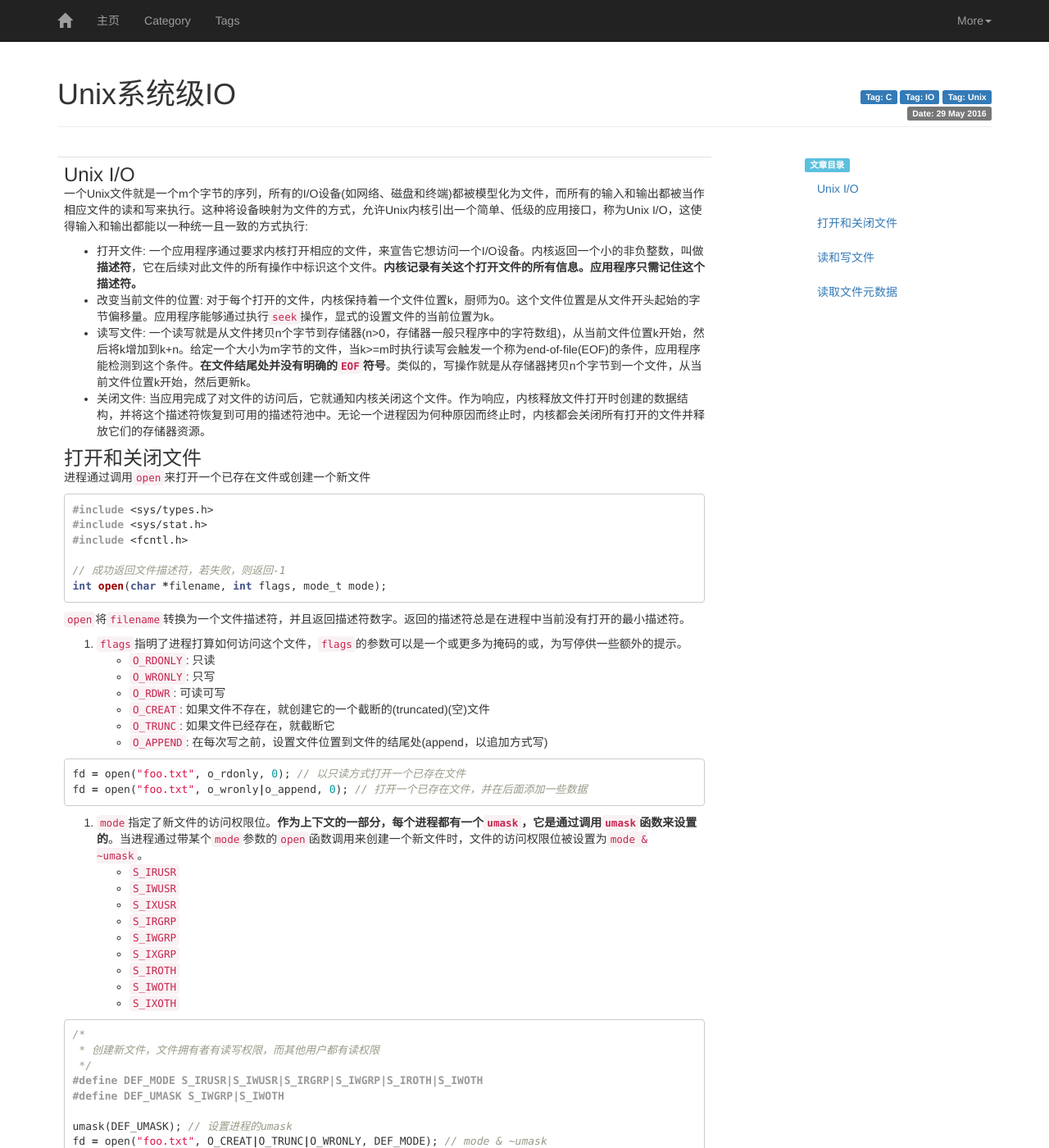
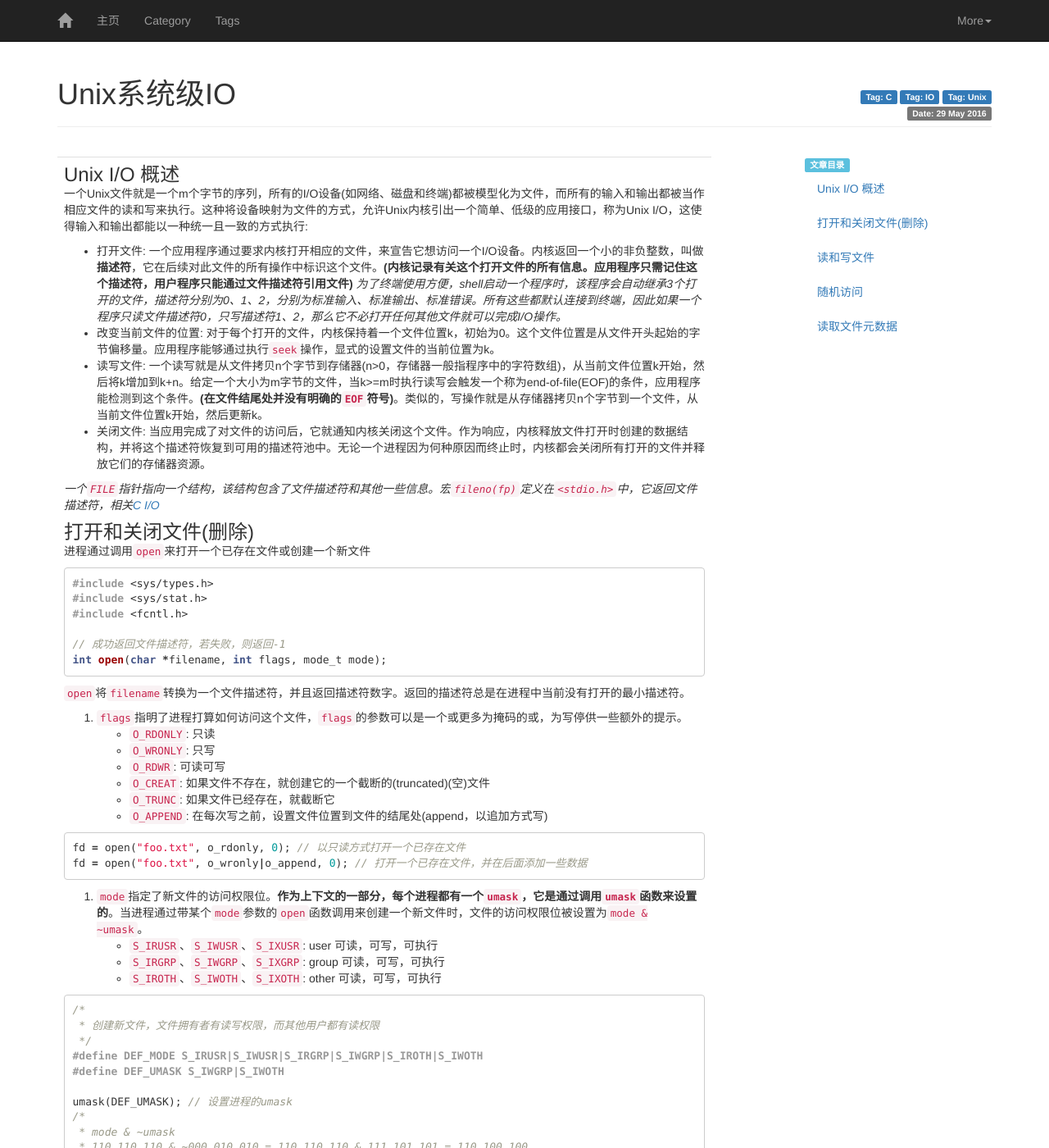
Before and after one commit to mapan1984/mapan1984.github.io, a Jekyll site: the page built from _posts/system/2016-05-29-Unix系统级IO.md, in a window 1280 px wide and 1400 px high. Shown: the whole window at 82% size. Built offline with Jekyll 4.4.1, drawn with Linux system fonts in a browser that asks for light colours; comment, search, counter and statistics services are not loaded; some of the changed text lies outside the part shown.

Commit message:
fix Unix i/o

````diff
--- a/_includes/posts-list.html
+++ b/_includes/posts-list.html
@@ -1,4 +1,3 @@
-<div class="container">
 <ul class="posts">
   {% for post in paginator.posts %}
   <li class="post">
@@ -12,4 +11,3 @@
   {% endfor %}
 </ul>
 {% include paginator.html %}
-</div>
--- a/_includes/profile.html
+++ b/_includes/profile.html
@@ -1,4 +1,3 @@
-<div class="container" style="margin-top:30px;">
 <div class="profile">
   <div class="row">
     <div class="col-md-3">
@@ -29,4 +28,3 @@
     </div>
   </div>
 </div>
-</div>
--- a/_posts/system/2016-05-29-Unix系统级IO.md
+++ b/_posts/system/2016-05-29-Unix系统级IO.md
@@ -4,16 +4,19 @@ categories: [System]
 tags: [C, IO, Unix]
 ---
 
-### Unix I/O
+### Unix I/O 概述
 
 一个Unix文件就是一个m个字节的序列，所有的I/O设备(如网络、磁盘和终端)都被模型化为文件，而所有的输入和输出都被当作相应文件的读和写来执行。这种将设备映射为文件的方式，允许Unix内核引出一个简单、低级的应用接口，称为Unix I/O，这使得输入和输出都能以一种统一且一致的方式执行:
 
-* 打开文件: 一个应用程序通过要求内核打开相应的文件，来宣告它想访问一个I/O设备。内核返回一个小的非负整数，叫做**描述符**，它在后续对此文件的所有操作中标识这个文件。**内核记录有关这个打开文件的所有信息。应用程序只需记住这个描述符。**
-* 改变当前文件的位置: 对于每个打开的文件，内核保持着一个文件位置k，厨师为0。这个文件位置是从文件开头起始的字节偏移量。应用程序能够通过执行`seek`操作，显式的设置文件的当前位置为k。
-* 读写文件: 一个读写就是从文件拷贝n个字节到存储器(n>0，存储器一般只程序中的字符数组)，从当前文件位置k开始，然后将k增加到k+n。给定一个大小为m字节的文件，当k>=m时执行读写会触发一个称为end-of-file(EOF)的条件，应用程序能检测到这个条件。**在文件结尾处并没有明确的`EOF`符号**。类似的，写操作就是从存储器拷贝n个字节到一个文件，从当前文件位置k开始，然后更新k。
+* 打开文件: 一个应用程序通过要求内核打开相应的文件，来宣告它想访问一个I/O设备。内核返回一个小的非负整数，叫做**描述符**，它在后续对此文件的所有操作中标识这个文件。**(内核记录有关这个打开文件的所有信息。应用程序只需记住这个描述符，用户程序只能通过文件描述符引用文件)**
+    *为了终端使用方便，shell启动一个程序时，该程序会自动继承3个打开的文件，描述符分别为0、1、2，分别为标准输入、标准输出、标准错误。所有这些都默认连接到终端，因此如果一个程序只读文件描述符0，只写描述符1、2，那么它不必打开任何其他文件就可以完成I/O操作。*
+* 改变当前文件的位置: 对于每个打开的文件，内核保持着一个文件位置k，初始为0。这个文件位置是从文件开头起始的字节偏移量。应用程序能够通过执行`seek`操作，显式的设置文件的当前位置为k。
+* 读写文件: 一个读写就是从文件拷贝n个字节到存储器(n>0，存储器一般指程序中的字符数组)，从当前文件位置k开始，然后将k增加到k+n。给定一个大小为m字节的文件，当k>=m时执行读写会触发一个称为end-of-file(EOF)的条件，应用程序能检测到这个条件。**(在文件结尾处并没有明确的`EOF`符号)**。类似的，写操作就是从存储器拷贝n个字节到一个文件，从当前文件位置k开始，然后更新k。
 * 关闭文件: 当应用完成了对文件的访问后，它就通知内核关闭这个文件。作为响应，内核释放文件打开时创建的数据结构，并将这个描述符恢复到可用的描述符池中。无论一个进程因为何种原因而终止时，内核都会关闭所有打开的文件并释放它们的存储器资源。
 
-### 打开和关闭文件
+*一个`FILE`指针指向一个结构，该结构包含了文件描述符和其他一些信息。宏`fileno(fp)`定义在`<stdio.h>`中，它返回文件描述符，相关[C I/O](http://mapan1984.github.io/base/2016/04/10/C-IO/)*
+
+### 打开和关闭文件(删除)
 
 进程通过调用`open`来打开一个已存在文件或创建一个新文件
 
@@ -42,15 +45,9 @@ fd = open("foo.txt", o_wronly|o_append, 0); // 打开一个已存在文件，并
 ```
 
 2. `mode`指定了新文件的访问权限位。**作为上下文的一部分，每个进程都有一个`umask`，它是通过调用`umask`函数来设置的**。当进程通过带某个`mode`参数的`open`函数调用来创建一个新文件时，文件的访问权限位被设置为`mode & ~umask`。
-    * `S_IRUSR`
-    * `S_IWUSR`
-    * `S_IXUSR`
-    * `S_IRGRP`
-    * `S_IWGRP`
-    * `S_IXGRP`
-    * `S_IROTH`
-    * `S_IWOTH`
-    * `S_IXOTH`
+    * `S_IRUSR`、`S_IWUSR`、`S_IXUSR`: user 可读，可写，可执行
+    * `S_IRGRP`、`S_IWGRP`、`S_IXGRP`: group 可读，可写，可执行
+    * `S_IROTH`、`S_IWOTH`、`S_IXOTH`: other 可读，可写，可执行
 
 ``` c
 /*
@@ -60,10 +57,15 @@ fd = open("foo.txt", o_wronly|o_append, 0); // 打开一个已存在文件，并
 #define DEF_UMASK S_IWGRP|S_IWOTH
 
 umask(DEF_UMASK); // 设置进程的umask
-fd = open("foo.txt", O_CREAT|O_TRUNC|O_WRONLY, DEF_MODE); // mode & ~umask
+/*
+ * mode & ~umask
+ * 110.110.110 & ~000.010.010 = 110.110.110 & 111.101.101 = 110.100.100
+ */
+fd = open("foo.txt", O_CREAT|O_TRUNC|O_WRONLY, DEF_MODE);
 ```
 
-最后，进程通过调用`close`关闭一个打开的文件。
+一个程序可以同时打开的文件数有限制(典型为20个左右，参见`<sys/param.h>`中NOFILE)。进程通过调用`close`关闭一个打开的文件(即终止文件名和文件描述符之间的联系，释放文件描述符供其它文件使用)。若程序通过exit而终止或从主程序中返回将关闭所有打开的文件。
+
 
 ``` c
 #include <unistd.h>
@@ -72,6 +74,8 @@ int close(int fd); // 成功返回0， 失败返回-1
 ```
 
 关闭一个已关闭的描述符会出错。
+
+*系统调用unlink从文件系统中删除文件*
 
 ### 读和写文件
 
@@ -96,6 +100,36 @@ ssize_t write(int fd, const void *buf, size_t n);
 * 从终端读文本行: 如果打开的文件是与终端相关联的(如键盘和显示器)，那么每个`read`函数将一次传送一个文本行，返回的不足值等于文本行的大小。
 * 读和写网络套接字(socket):
 
+### 随机访问
+
+文件的I/O操作通常是顺序的：每次在文件中的读和写都紧接在上一次操作之后，然而，如果必要，一个文件可以按任意顺序读写。
+
+``` c
+#include <unistd.h>
+
+// 返回新的绝对位置，出错返回-1
+off_t lseek(int fildes, off_t offset, int whence);
+```
+
+`lseek`使得文件描述符所指定的文件的读写位置进行移动:
+
+* whence: SEEK_SET (the file offset shall be set to offset bytes)
+* whence: SEEK_CUR (the file offset shall be set to its current location plus offset)
+* whence: SEEK_END (the file offset shall be set to the size of the file plus offset)
+
+``` c
+// 定位到文件尾
+lseek(fp, 0L, SEEK_END);
+
+// 重新返回到开始
+lseek(fp, 0L, SEEK_SET);
+
+// 取得当前位置
+off_t pos = lseek(fp, 0L, SEEK_CUR);
+```
+
+使用lseek，可以像处理一个大数组一样处理文件，代价是访问速度变慢。
+
 ### 读取文件元数据
 
 应用程序能够通过调用`stat`和`fstat`函数，检索到关于文件的信息。
@@ -111,22 +145,24 @@ int fstat(int fd, struct stat *buf);
 
 `stat`已文件名作为输入，`fstat`以文件描述符作为输入，调用它们都会填写如下所示的一个`stat`数据结构中的各个成员。
 
+*stat结构是i节点(innode)的一部分，该结构定义在`<sys/stat.h>中`*
+
 ``` c
 /* Metadata returned by the stat and fstat function */
 struct stat {
-    dev_t st_dev; /* Device */
-    ino_t st_ino; /* inode */
-    mode_t st_mode; /* Protection and file type */
-    nlink_t st_nlink; /* Number of hard link */
-    uid_t st_uid; /* User ID of owner */
-    gid_t st_gid; /* Group ID of owner */
-    dev_t st_rdev; /* Device type (if inode device) */
-    off_t st_size; /* Total size, in bytes */
+    dev_t st_dev;     /* Device of inode */
+    ino_t st_ino;     /* inode number */
+    mode_t st_mode;   /* Protection and file type (mode bite)*/
+    nlink_t st_nlink; /* Number of hard links to file */
+    uid_t st_uid;     /* User ID of owner */
+    gid_t st_gid;     /* Group ID of owner */
+    dev_t st_rdev;    /* Device type (if inode device) */
+    off_t st_size;    /* Total size, in bytes */
     unsigned long st_blksize; /* Blocksize for filesystem I/O */
-    unsigned long st_blocks; /* Number of blocks allocated */
-    time_t st_atime; /* Time of last access */
-    time_t st_mtime; /* Time of last modification */
-    time_t st_mtime; /* Time of last change */
+    unsigned long st_blocks;  /* Number of blocks allocated */
+    time_t st_atime;  /* Time of last access (read) */
+    time_t st_mtime;  /* Time of last modification (written or created)*/
+    time_t st_mtime;  /* Time of last change */
 }
 ```
 
--- a/stylesheets/my.css
+++ b/stylesheets/my.css
@@ -18,6 +18,7 @@
 }
 /*tags-buttons*/
 div.tags-buttons {
+    width: 30%;
     margin-top: 10px;
     margin-bottom: 10px;
 }
````
Also changed, not shown: index.html (+9 -12 lines). Lines whose indentation alone changed are shown as unchanged.
